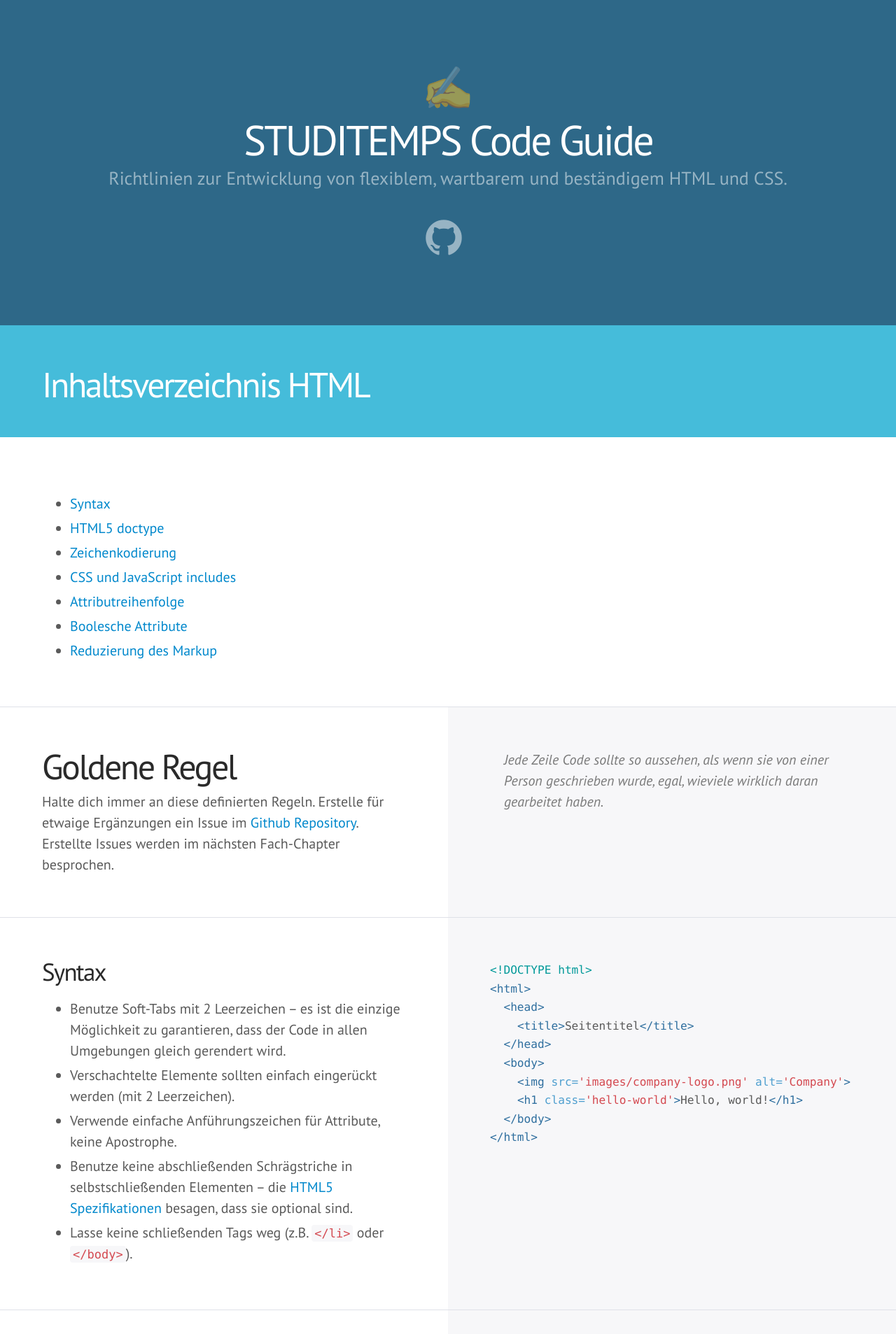
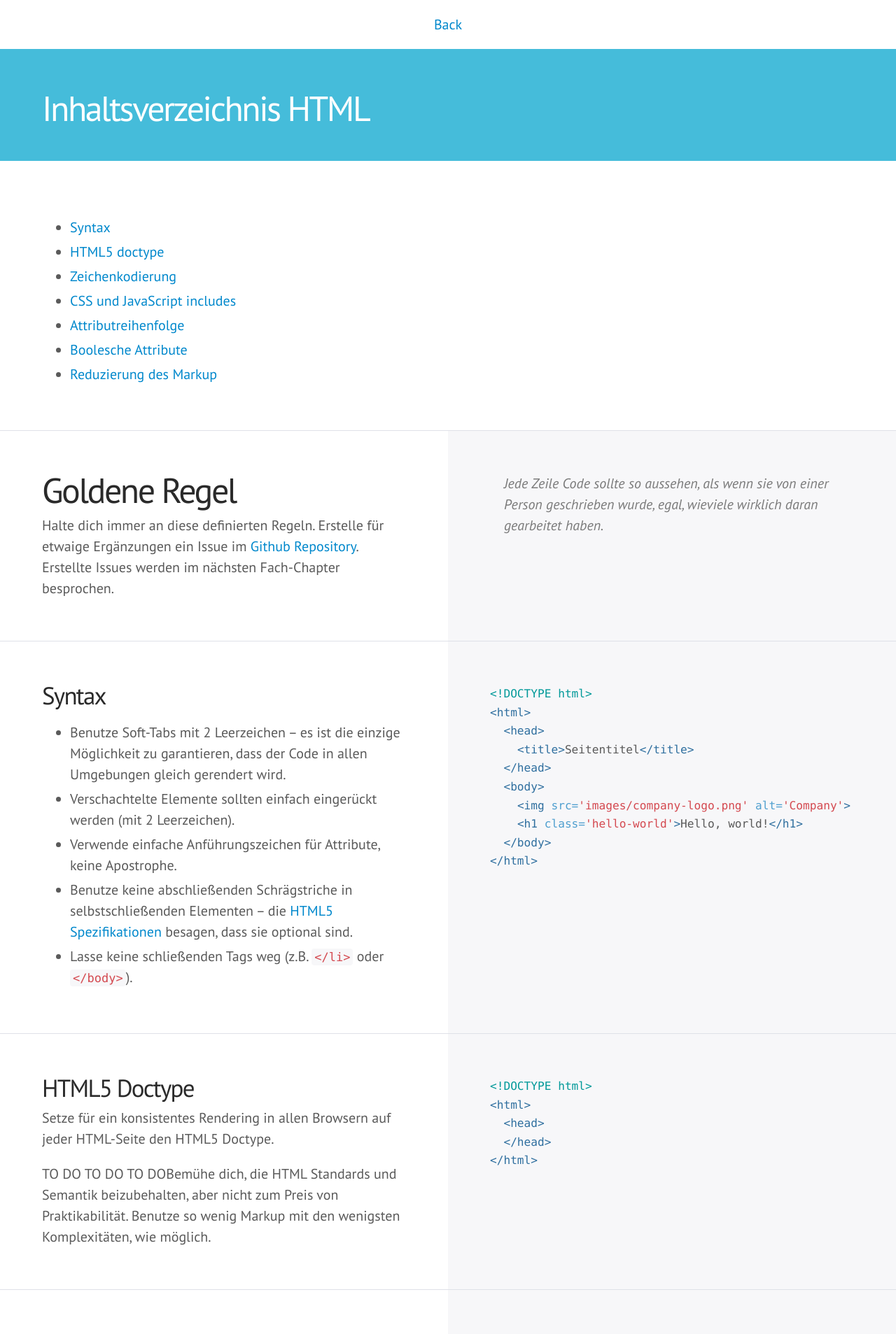
Before and after one commit to STUDITEMPS/frontend-code-guide, a Jekyll site: the page built from html/index.html, in a window 1280 px wide. Shown: the top 1907 px of the page at 70% size. Built offline with Jekyll 4.4.1, drawn with Linux system fonts in a browser that asks for light colours; some web fonts are replaced; comment, search, counter and statistics services are not loaded.

Commit message:
some play arounds

```diff
--- a/_config.yml
+++ b/_config.yml
@@ -1,5 +1,5 @@
 # Site Settings
-title: STUDITEMPS Code Guide
+title: Code Guide
 description: Richtlinien zur Entwicklung von flexiblem, wartbarem und best&auml;ndigem HTML und CSS.
 url: http://BackendButters.github.io/code-guide/
 
--- a/_includes/header.html
+++ b/_includes/header.html
@@ -1,6 +1,8 @@
 <header class="masthead">
   <div class="container">
-    <span class="icon">&#9997;</span>
+    <div>
+      <img src='images/logo-studitemps.png' height='40px' />
+    </div>
     <h1><a href="/">{{ site.title }}</a></h1>
     <p class="lead">{{ site.description }}</p>
 
--- /dev/null
+++ b/_includes/header_small.html
@@ -0,0 +1,5 @@
+<header class="masthead masthead--sub-page">
+  <div class="container">
+    <a href='/''>Back</a>
+  </div>
+</header>
--- a/_layouts/default.html
+++ b/_layouts/default.html
@@ -14,8 +14,6 @@
   </head>
   <body>
 
-    {% include header.html %}
-
     {{ content }}
 
     {% include js.html %}
--- a/code-guide.css
+++ b/code-guide.css
@@ -193,13 +193,11 @@
 
 .masthead {
   padding: 3rem 1rem;
-  color: rgba(255,255,255,.5);
   text-align: center;
-  background-color: #2E6888;
 }
 .masthead h1 {
-  color: #fff;
-  margin-bottom: .25rem;
+  color: #444;
+  margin: 1.5rem 0 .25rem;
 }
 
 .masthead h1 a {
@@ -217,12 +215,9 @@
   font-size: 2rem;
 }
 .masthead-links a {
-  color: rgba(255,255,255,.5);
+  color: #45BCDA;
   text-decoration: none;
   transition: all .15s linear;
-}
-.masthead-links a:hover {
-  color: #fff;
 }
 
 @media (min-width: 38em) {
@@ -230,6 +225,10 @@
     padding-top: 4rem;
     padding-bottom: 4rem;
   }
+}
+
+.masthead--sub-page {
+  padding: 1rem 0
 }
 
 /*
--- a/css/index.html
+++ b/css/index.html
@@ -2,6 +2,7 @@
 layout: default
 ---
 
+{% include header_small.html %}
 
 <div class="heading" id="toc">
   <h2>Inhaltsverzeichnis CSS</h2>
--- a/html/index.html
+++ b/html/index.html
@@ -2,6 +2,7 @@
 layout: default
 ---
 
+{% include header_small.html %}
 
 <div class="heading" id="toc">
   <h2>Inhaltsverzeichnis HTML</h2>
--- a/index.html
+++ b/index.html
@@ -1,6 +1,8 @@
 ---
 layout: default
 ---
+
+{% include header.html %}
 
 <div class='index-nav'>
   <a class='index-nav__item' href='/html'><span>HTML</span></a>
```
Also changed, not shown: images/logo-studitemps.png (added).
